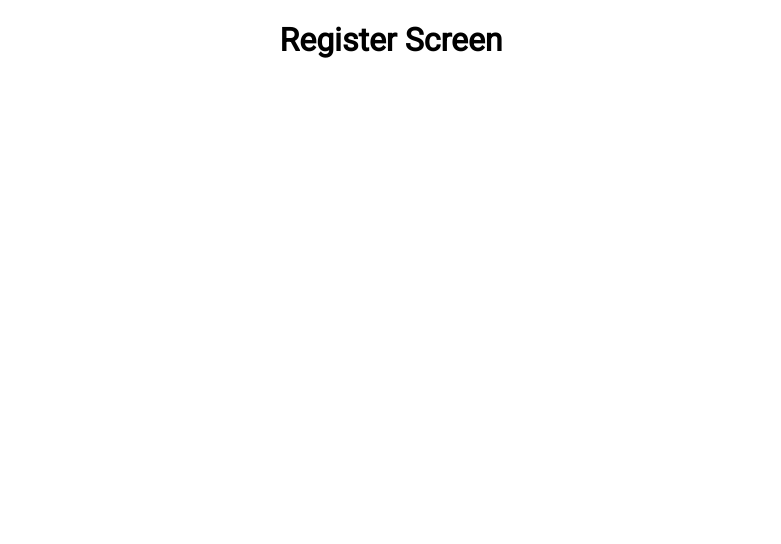
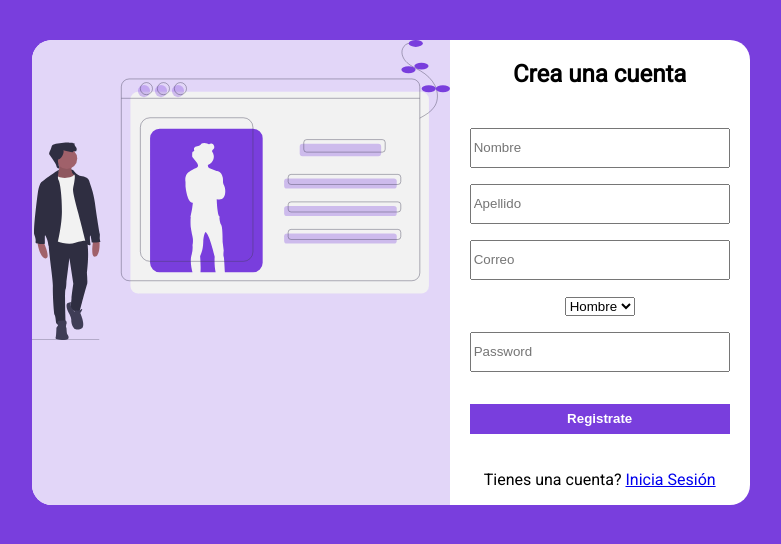
Before and after one commit to Daniel151505/Web-Chat-Application, a React (Create React App) app in the folder chat-frontend/: page /register in a window 1280 px wide. Shown: the top 544 px of the page, without its empty margins (249-1030 px from the left). Built offline with nearby package versions, Linux system fonts and the light colour scheme.

Commit message:
Register View

```diff
--- a/chat-frontend/src/components/Auth/Register.js
+++ b/chat-frontend/src/components/Auth/Register.js
@@ -1,8 +1,53 @@
 import React from 'react'
+import registerImage from '../../assets/images/register.svg'
+import {Link} from 'react-router-dom'
+import './Auth.scss'
 
 const Register = () => {
     return (
-        <h1>Register Screen</h1>
+        <div id='auth-container'>
+            <div id ='auth-card'>
+                <div className='car-shadow'>
+                    <div id='image-section'>
+                        <img src={registerImage} alt='Register' />
+                    </div>
+                    <div id='form-section'>
+                        <h2>Crea una cuenta</h2>
+
+                        <form>
+                            <div className='input-field mb-1'>
+                                <input placeholder='Nombre' />
+                            </div>
+
+                            <div className='input-field mb-1'>
+                                <input placeholder='Apellido' />
+                            </div>
+
+                            <div className='input-field mb-1'>
+                                <input placeholder='Correo' />
+                            </div>
+
+                            <div className='input-field mb-1'>
+                                <select>
+                                    <option value='male'>Hombre</option>
+                                    <option value='female'>Mujer</option>
+
+                                </select>
+                            </div>
+
+                            <div className='input-field mb-2'>
+                                <input placeholder='Password'></input>
+                            </div>
+
+                            <button>Registrate</button>
+                        </form>
+
+                        <p>Tienes una cuenta? <Link to='/login'>Inicia Sesión</Link></p>
+
+                    </div>
+                </div>
+            </div>
+        </div>
     );
 }
 
```
